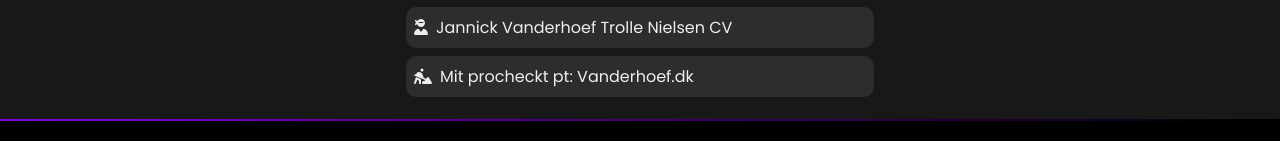
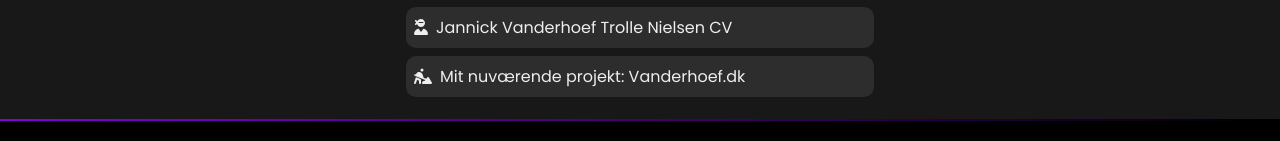
Before and after one commit to LolerSwager/portfolie-2023-react, a React (Create React App) app: page /BusinessCard in a window 1280 px wide. Shown: the part 991-1132 px from the top of the page. Built offline with nearby package versions, Linux system fonts and the light colour scheme; no server answers.

Commit message:
gramma fix

```diff
--- a/src/Pages/BusinessCard.jsx
+++ b/src/Pages/BusinessCard.jsx
@@ -64,7 +64,7 @@
                         <li>
                             <a href="https://vanderhoef.dk">
                                 <FontAwesomeIcon icon={faPersonDigging} />
-                                Mit procheckt pt: Vanderhoef.dk
+                                Mit nuværende projekt: Vanderhoef.dk
                             </a>
                         </li>
                     </ul>
```
